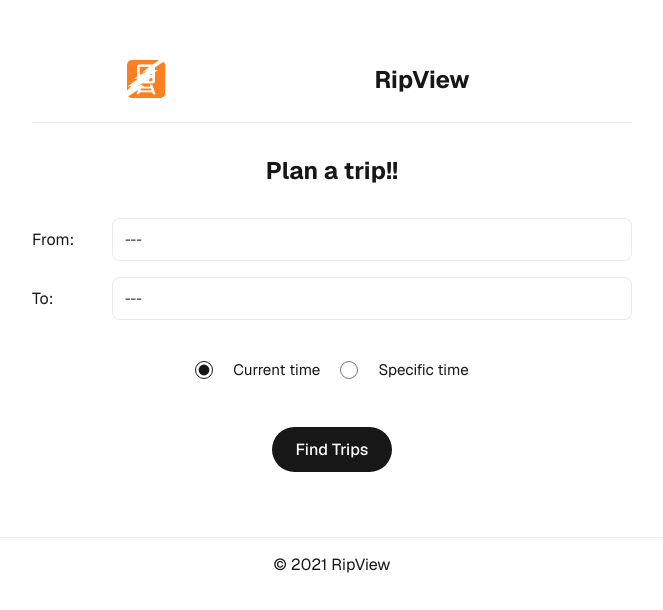
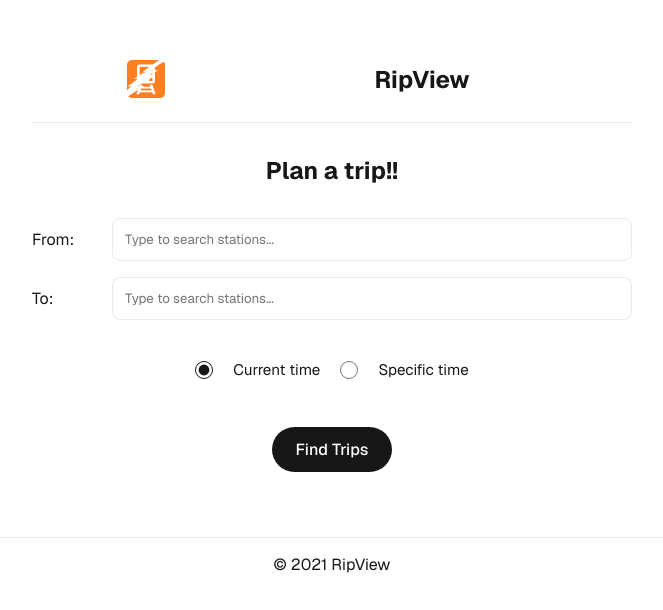
Before and after one commit to Edwintang2005/ripview, a Next.js app in the folder ripview/: page / in a window 1280 px wide. Shown: the part 146-756 px from the top of the page, without its empty margins (308-971 px from the left). Built offline with nearby package versions, Linux system fonts and the light colour scheme.

Commit message:
Station Selection Component Implementation

```diff
--- a/ripview/src/app/layout.tsx
+++ b/ripview/src/app/layout.tsx
@@ -25,7 +25,7 @@ export default function RootLayout({
     children: ReactNode;
 }>) {
     return (
-        <html lang='en'>
+        <html lang='en' className={geistSans.variable}>
             <head>
                 <link
                     rel="stylesheet"
@@ -35,7 +35,7 @@ export default function RootLayout({
                     referrerPolicy="no-referrer"
                 />
             </head>
-            <body className={geistSans.variable}>
+            <body>
                 {children}
             </body>
         </html>
--- a/ripview/src/app/page.tsx
+++ b/ripview/src/app/page.tsx
@@ -8,6 +8,7 @@ import Form from 'next/form';
 import StationJson from './data/stationsInformation.json';
 import Header from '@/components/Header';
 import Footer from '@/components/Footer';
+import StationSelect from '@/components/StationSelect';
 
 export default function Home() {
     const router = useRouter();
@@ -37,9 +38,17 @@ export default function Home() {
     const [showDateTime, setShowDateTime] = useState(false);
     const [timePreference, setTimePreference] = useState('current');
     const [selectedDateTime, setSelectedDateTime] = useState(getCurrentDateTime());
+    const [fromStation, setFromStation] = useState('');
+    const [toStation, setToStation] = useState('');
 
     let records = StationJson.records;
     records = records.filter((a) => /Train|Metro/.test((a[10] as string)));
+
+    // Create a list of stations with id and name
+    const stations = records.map(record => ({
+        id: record[2] as string,
+        name: record[1] as string
+    }));
 
     const handleTimePreferenceChange = (e: React.ChangeEvent<HTMLInputElement>) => {
         const value = e.target.value;
@@ -52,42 +61,37 @@ export default function Home() {
         }
     };
 
+    // Handle form submission
+    const handleSubmit = (e: React.FormEvent) => {
+        if (!fromStation || !toStation) {
+            e.preventDefault();
+            alert('Please select both stations');
+            return;
+        }
+    };
+
     return (
         <div className={styles.page}>
             <main className={styles.main}>
                 <Header />
                 <h2>Plan a trip!!</h2>
-                <Form action='/tripPlanning'>
+                <Form action='/tripPlanning' onSubmit={handleSubmit}>
                     <div className={styles.listInput}>
-                        <label>
-                            <span>From:</span>
-                            <select
-                                name='fromStations'
-                                id='fromStations'
-                                onChange={(e) => setSelectedStation(e.target.value)}
-                            >
-                                <option key={null} defaultValue={'---'}>{'---'}</option>
-                                {records.map((post) => (
-                                    <option key={post[2]} value={post[2] + '~' + post[1]}>{post[1]}</option>
-                                ))}
-                            </select>
-                        </label>
+                        <StationSelect
+                            label="From:"
+                            name="fromStations"
+                            stations={stations}
+                            onChange={(value) => setFromStation(value)}
+                        />
                     </div>
 
                     <div className={styles.listInput}>
-                        <label>
-                            <span>To:</span>
-                            <select
-                                name='toStations'
-                                id='toStations'
-                                onChange={(e) => setSelectedStation(e.target.value)}
-                            >
-                                <option key={null} defaultValue={'---'}>{'---'}</option>
-                                {records.map((post) => (
-                                    <option key={post[2]} value={post[2] + '~' + post[1]}>{post[1]}</option>
-                                ))}
-                            </select>
-                        </label>
+                        <StationSelect
+                            label="To:"
+                            name="toStations"
+                            stations={stations}
+                            onChange={(value) => setToStation(value)}
+                        />
                     </div>
 
                     <div className={styles.timePreference}>
--- a/ripview/src/app/tripPlanning/tripPlanning.module.css
+++ b/ripview/src/app/tripPlanning/tripPlanning.module.css
@@ -79,6 +79,7 @@
     background-color: rgba(31, 31, 31, 0.1);
     transition: transform 0.2s ease, box-shadow 0.2s ease;
     box-shadow: 0 2px 12px rgba(var(--gray-rgb), 0.1);
+    cursor: pointer;
 }
 
 .tripOption:hover {
--- /dev/null
+++ b/ripview/src/components/StationSelect.module.css
@@ -0,0 +1,70 @@
+.stationSelect {
+    position: relative;
+    width: 100%;
+}
+
+.stationSelect label {
+    display: grid;
+    grid-template-columns: 4rem 1fr;
+    align-items: center;
+    gap: 1rem;
+    width: 100%;
+}
+
+.stationSelect input[type="text"] {
+    padding: 0.75rem;
+    border: 0.0625rem solid var(--gray-alpha-200);
+    border-radius: 0.5rem;
+    background-color: var(--background);
+    color: var(--foreground);
+    font-family: var(--font-geist-sans);
+    width: 100%;
+    transition: border-color 0.2s ease;
+}
+
+.stationSelect input[type="text"]:focus {
+    outline: none;
+    border-color: var(--foreground);
+}
+
+.dropdown {
+    position: absolute;
+    top: 100%;
+    left: 5rem;
+    right: 0;
+    max-height: 15rem;
+    overflow-y: auto;
+    background-color: var(--background);
+    border: 0.0625rem solid var(--gray-alpha-200);
+    border-radius: 0.5rem;
+    margin-top: 0.25rem;
+    box-shadow: 0 0.25rem 0.5rem rgba(0, 0, 0, 0.1);
+    z-index: 1000;
+}
+
+.dropdown li {
+    padding: 0.75rem 1rem;
+    cursor: pointer;
+    transition: background-color 0.2s ease;
+}
+
+.dropdown li:hover {
+    background-color: var(--gray-alpha-100);
+}
+
+.noResults {
+    color: var(--foreground);
+    opacity: 0.6;
+    cursor: default !important;
+}
+
+@media (max-width: 37.5rem) {
+    .stationSelect label {
+        grid-template-columns: 3.5rem 1fr;
+        gap: 0.5rem;
+    }
+
+    .dropdown {
+        left: 4rem;
+    }
+}
--- /dev/null
+++ b/ripview/src/components/StationSelect.tsx
@@ -0,0 +1,108 @@
+'use client';
+
+import { useState, useRef, useEffect } from 'react';
+import styles from './StationSelect.module.css';
+
+interface Station {
+    id: string;
+    name: string;
+}
+
+interface StationSelectProps {
+    label: string;
+    name: string;
+    stations: Station[];
+    onChange: (value: string) => void;
+}
+
+export default function StationSelect({ label, name, stations, onChange }: StationSelectProps) {
+    const [inputValue, setInputValue] = useState('');
+    const [isOpen, setIsOpen] = useState(false);
+    const [filteredStations, setFilteredStations] = useState<Station[]>(stations);
+    const wrapperRef = useRef<HTMLDivElement>(null);
+
+    // Filter stations based on input
+    useEffect(() => {
+        const filtered = stations.filter(station =>
+            station.name.toLowerCase().includes(inputValue.toLowerCase())
+        );
+        setFilteredStations(filtered);
+    }, [inputValue, stations]);
+
+    // Close dropdown when clicking outside
+    useEffect(() => {
+        function handleClickOutside(event: MouseEvent) {
+            if (wrapperRef.current && !wrapperRef.current.contains(event.target as Node)) {
+                setIsOpen(false);
+            }
+        }
+
+        document.addEventListener('mousedown', handleClickOutside);
+        return () => document.removeEventListener('mousedown', handleClickOutside);
+    }, []);
+
+    const handleInputChange = (e: React.ChangeEvent<HTMLInputElement>) => {
+        setInputValue(e.target.value);
+        setIsOpen(true);
+    };
+
+    // Handle key down event to select the first match when tab is pressed
+    const handleKeyDown = (e: React.KeyboardEvent<HTMLInputElement>) => {
+        if (e.key === 'Tab' && filteredStations.length > 0) {
+            // Don't prevent default tab behavior
+            const firstMatch = filteredStations[0];
+            setInputValue(firstMatch.name);
+            onChange(`${firstMatch.id}~${firstMatch.name}`);
+            setIsOpen(false);
+        }
+    };
+
+    // Handle station selection
+    const handleStationSelect = (station: Station) => {
+        setInputValue(station.name);
+        onChange(`${station.id}~${station.name}`);
+        setIsOpen(false);
+    };
+
+    // Get the current selected station's full value (id~name format)
+    const getSelectedValue = () => {
+        const selectedStation = filteredStations.find(s => s.name === inputValue);
+        return selectedStation ? `${selectedStation.id}~${selectedStation.name}` : '';
+    };
+
+    return (
+        <div className={styles.stationSelect} ref={wrapperRef}>
+            <label>
+                <span>{label}</span>
+                <input
+                    type="text"
+                    value={inputValue}
+                    onChange={handleInputChange}
+                    onKeyDown={handleKeyDown}
+                    onFocus={() => setIsOpen(true)}
+                    placeholder="Type to search stations..."
+                />
+            </label>
+            {isOpen && (
+                <ul className={styles.dropdown}>
+                    {filteredStations.map((station) => (
+                        <li
+                            key={station.id}
+                            onClick={() => handleStationSelect(station)}
+                        >
+                            {station.name}
+                        </li>
+                    ))}
+                    {filteredStations.length === 0 && (
+                        <li className={styles.noResults}>No stations found</li>
+                    )}
+                </ul>
+            )}
+            <input
+                type="hidden"
+                name={name}
+                value={getSelectedValue()}
+            />
+        </div>
+    );
+}
```
Also changed, not shown: ripview/src/app/tripPlanning/layout.tsx (+3 -28 lines), ripview/src/app/tripPlanning/page.tsx (+18 -1 lines).
